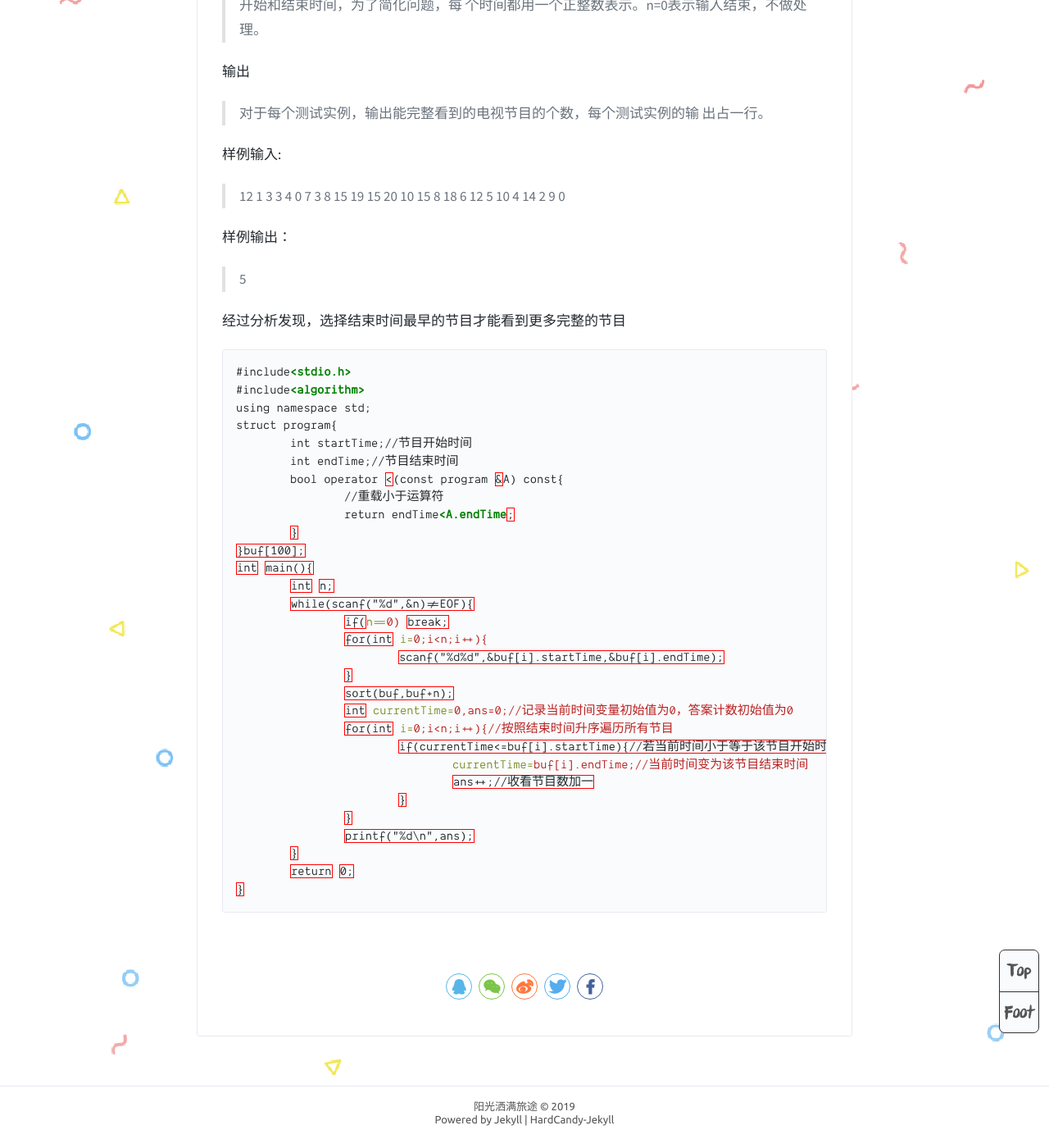
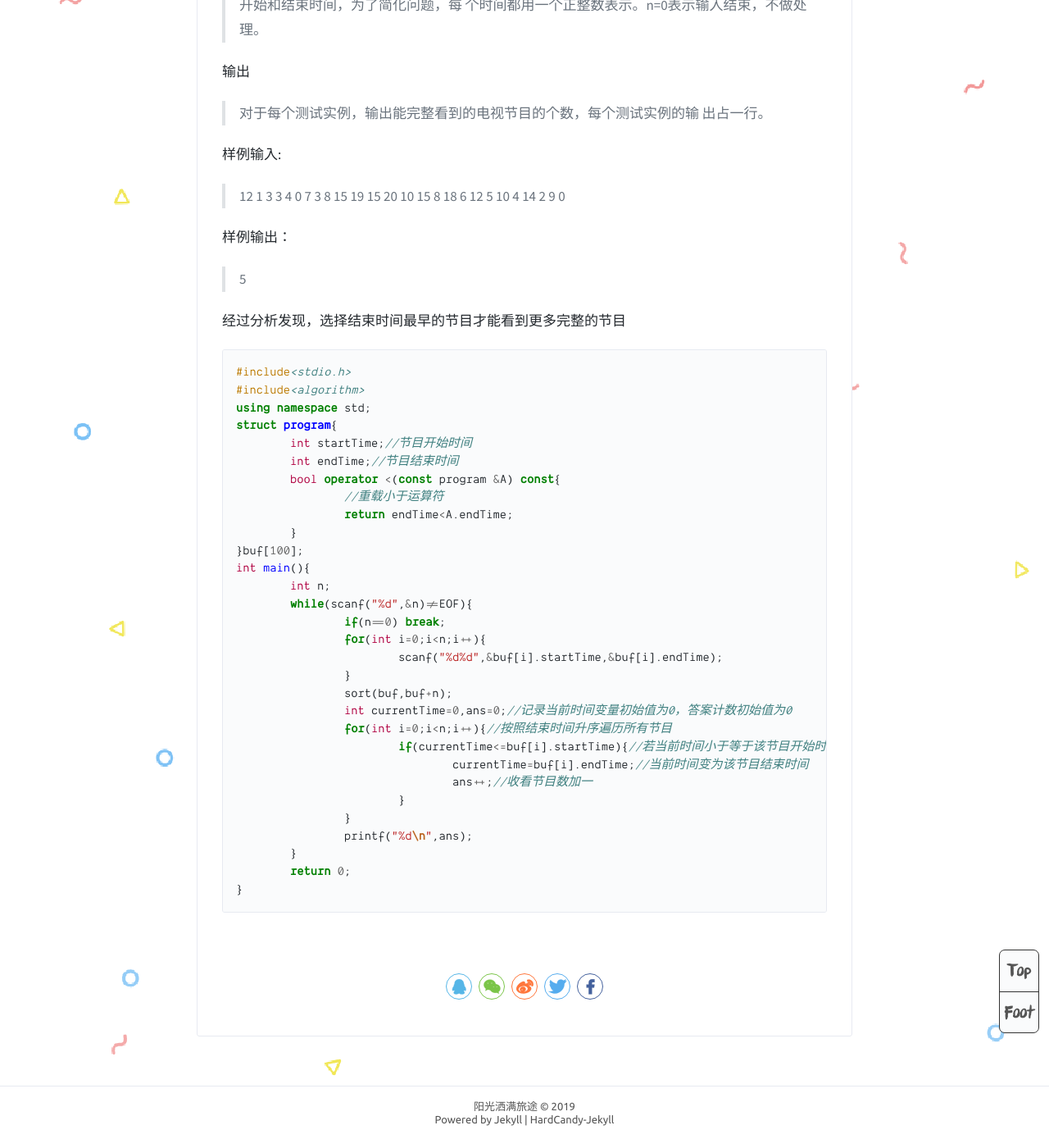
Before and after one commit to gllary/gllary.github.io, a Jekyll site: the page built from _posts/2019-07-19-上机训练六.md, in a window 1280 px wide and 1400 px high, scrolled down 1908 px. Shown: the whole window at 82% size. Built offline with Jekyll 4.4.1, drawn with Linux system fonts in a browser that asks for light colours; comment, search, counter and statistics services are not loaded.

Commit message:
Update 2019-07-19-上机训练六.md

````diff
--- a/_posts/2019-07-19-上机训练六.md
+++ b/_posts/2019-07-19-上机训练六.md
@@ -84,7 +84,7 @@ int main(){
 
 经过分析发现，选择结束时间最早的节目才能看到更多完整的节目
 
-```xml
+```c++
 #include<stdio.h>
 #include<algorithm>
 using namespace std;
````
